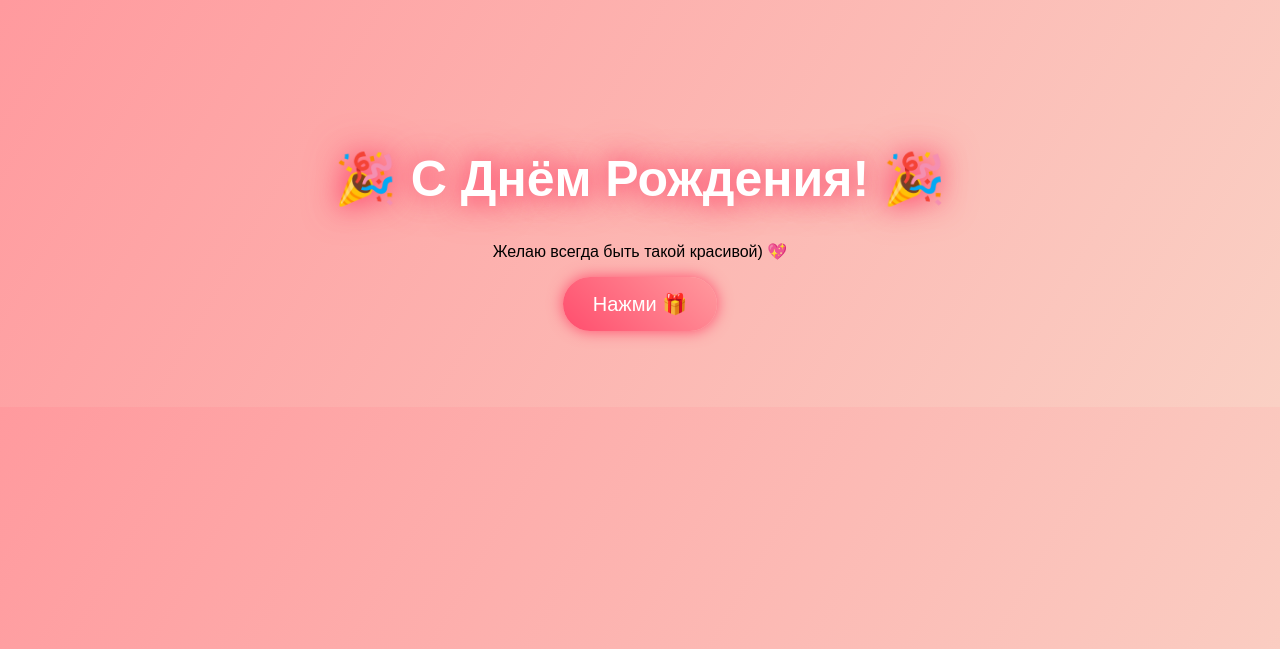
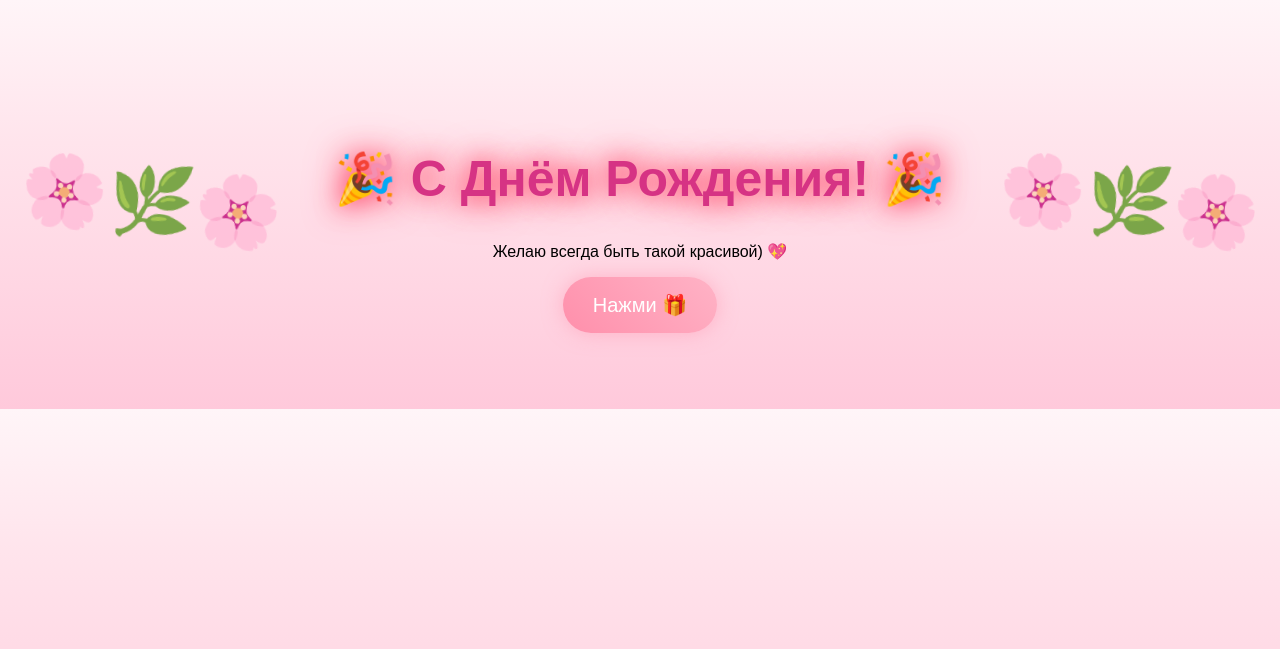
Before and after one commit to da1nawel/birthday, a Flask app: page / in a window 1280 px wide. Shown: the top 649 px of the page. Run offline with Flask 3, Linux system fonts and the light colour scheme; some libraries are stand-ins or nearby versions.

Commit message:
Add files via upload

```diff
--- a/static/style.css
+++ b/static/style.css
@@ -3,9 +3,15 @@ body {
     overflow: hidden;
     font-family: Arial;
     text-align: center;
-    background: linear-gradient(120deg, #ff9a9e, #fad0c4);
+    background: linear-gradient(
+        180deg,
+        #fff5f8 0%,
+        #ffe4ec 35%,
+        #ffd6e3 70%,
+        #ffc9db 100%
+    );
+    position: relative;
 }
-
 /* контейнер */
 .container {
     margin-top: 150px;
@@ -14,8 +20,8 @@ body {
 /* заголовок */
 h1 {
     font-size: 50px;
-    color: white;
-    text-shadow: 0 0 10px #fff, 0 0 20px #ff4d6d;
+    color: #d63384;
+    text-shadow: 0 0 12px rgba(255,255,255,0.8);
     animation: glow 2s infinite alternate;
 }
 
@@ -31,14 +37,14 @@ h1 {
 
 /* 🔥 КРУТАЯ КНОПКА */
 button {
-    padding: 15px 30px;
+    padding: 16px 30px;
     font-size: 20px;
     border: none;
     border-radius: 50px;
     cursor: pointer;
     color: white;
-    background: linear-gradient(45deg, #ff4d6d, #ff9a9e);
-    box-shadow: 0 0 15px #ff4d6d;
+    background: linear-gradient(45deg, #ff8fab, #ffb3c6);
+    box-shadow: 0 0 20px rgba(255,143,171,0.5);
     transition: 0.3s;
 }
 
@@ -103,3 +109,32 @@ button:active {
     opacity: 1;
     transform: translateY(0);
 }
+.sakura-top-left,
+.sakura-top-right {
+    position: absolute;
+    font-size: 70px;
+    opacity: 0.8;
+    z-index: 1;
+    animation: sway 5s ease-in-out infinite alternate;
+}
+
+.sakura-top-left {
+    top: 10px;
+    left: 20px;
+    transform: rotate(-15deg);
+}
+
+.sakura-top-right {
+    top: 10px;
+    right: 20px;
+    transform: rotate(15deg);
+}
+
+@keyframes sway {
+    from {
+        transform: rotate(-12deg);
+    }
+    to {
+        transform: rotate(12deg);
+    }
+}
--- a/templates/index.html
+++ b/templates/index.html
@@ -7,6 +7,9 @@
     <link rel="stylesheet" href="{{ url_for('static', filename='style.css') }}">
 </head>
 <body>
+
+<div class="sakura-top-left">🌸🌿🌸</div>
+<div class="sakura-top-right">🌸🌿🌸</div>
 
 <div class="container">
     <h1>🎉 С Днём Рождения! 🎉</h1>
```
